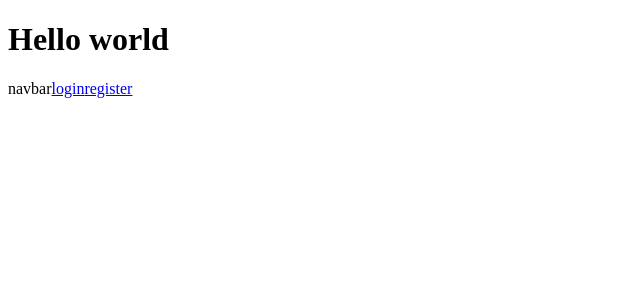
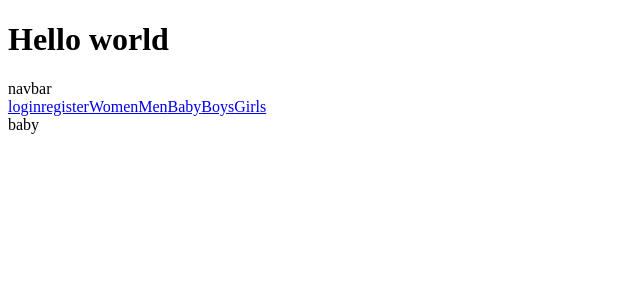
Before and after one commit to c5-HedayaAlmomani/MERAKI_Academy_Project_4, a React (Create React App) app in the folder frontend/: page /product/baby in a window 1280 px wide. Shown: the top 300 px of the page, without its empty margins (0-640 px from the left). Built offline with nearby package versions, Linux system fonts and the light colour scheme; no server answers.

Commit message:
front end 2

```diff
--- a/frontend/src/components/navbar/index.js
+++ b/frontend/src/components/navbar/index.js
@@ -1,69 +1,55 @@
-
-import {Routes , Route , Link , useNavigate} from "react-router-dom"
+import { Routes, Route, Link, useNavigate } from "react-router-dom";
 import Login from "../Login";
 import Register from "../Register";
 import React, { useContext } from "react";
-import { UserContext } from "../../App"
+import { UserContext } from "../../App";
+import Product from "../products";
+import GetOreders from "../Orders"
+import ProByCat from "../productByCategory"
+const Navbar = () => {
+  let { token, setToken, isLoggedIn, setIsLoggedIn } = useContext(UserContext);
 
-const Navbar =()=>{
-
-
-    let { token, setToken, isLoggedIn, setIsLoggedIn } = useContext(UserContext);
+  //! category= women , men , baby , boys , girls
 
 
 
 
-
-//! category= women , men , baby , boys , girls
-
-    return <div>
-         {/* <Link to={`/products/${category}`}>
-
-    </Link> */}
+  return (
+    <div>
       navbar
-
-
+      {/* <Product /> */}
+      < GetOreders/>
       {!isLoggedIn && (
         <Link to="/login" className="link">
           login
         </Link>
       )}
-
       {!isLoggedIn && (
         <Link to="/register" className="link">
           register
         </Link>
       )}
+         {isLoggedIn && (
+        <Link to="/product" className="link">
+          Product
+        </Link>
+      )}
 
-
-{/*
-        <Link to="/women">Women</Link>
-        <Link to="/men">Men</Link>
-        <Link to="/baby">Baby</Link>
-        <Link to="boys">Boys</Link>
-        <Link to="/girls">Girls</Link> */}
-
-
+        <Link to="product/women">Women</Link>
+        <Link to="product/men">Men</Link>
+        <Link to="product/baby">Baby</Link>
+        <Link to="product/boys">Boys</Link>
+        <Link to="product/girls">Girls</Link>
       <Routes>
-{/* <Route path="/women" element={}></Route> */}
         <Route path="/login" element={<Login />} />
         <Route path="/register" element={<Register />} />
 
+        <Route path="/product" element={<Product />} />
+
+        <Route path="/product/:category" element={<ProByCat />} />
       </Routes>
+    </div>
+  );
+};
 
-
-
-    </div>
-
-
-
-
-
-
-
-
-
-
-}
-
-export default Navbar ;
+export default Navbar;
```
Lines whose indentation alone changed are shown as unchanged.
